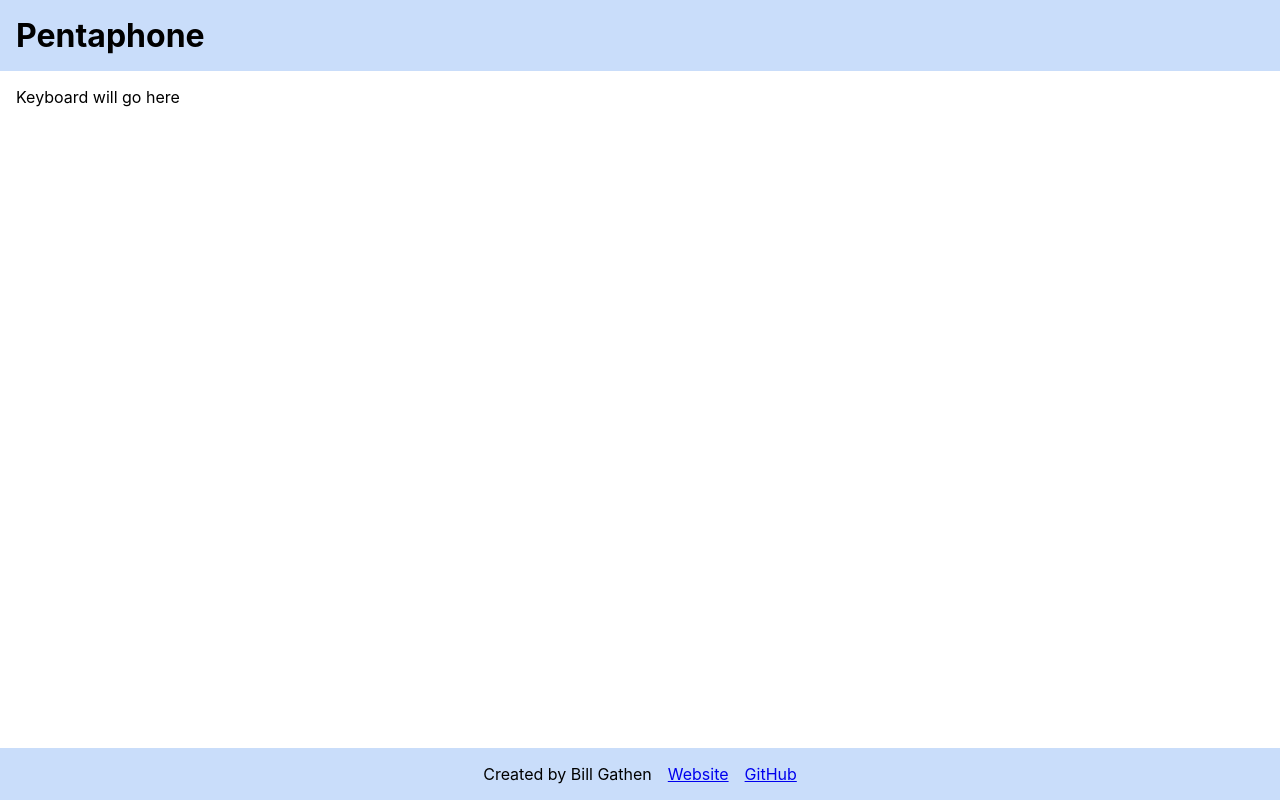
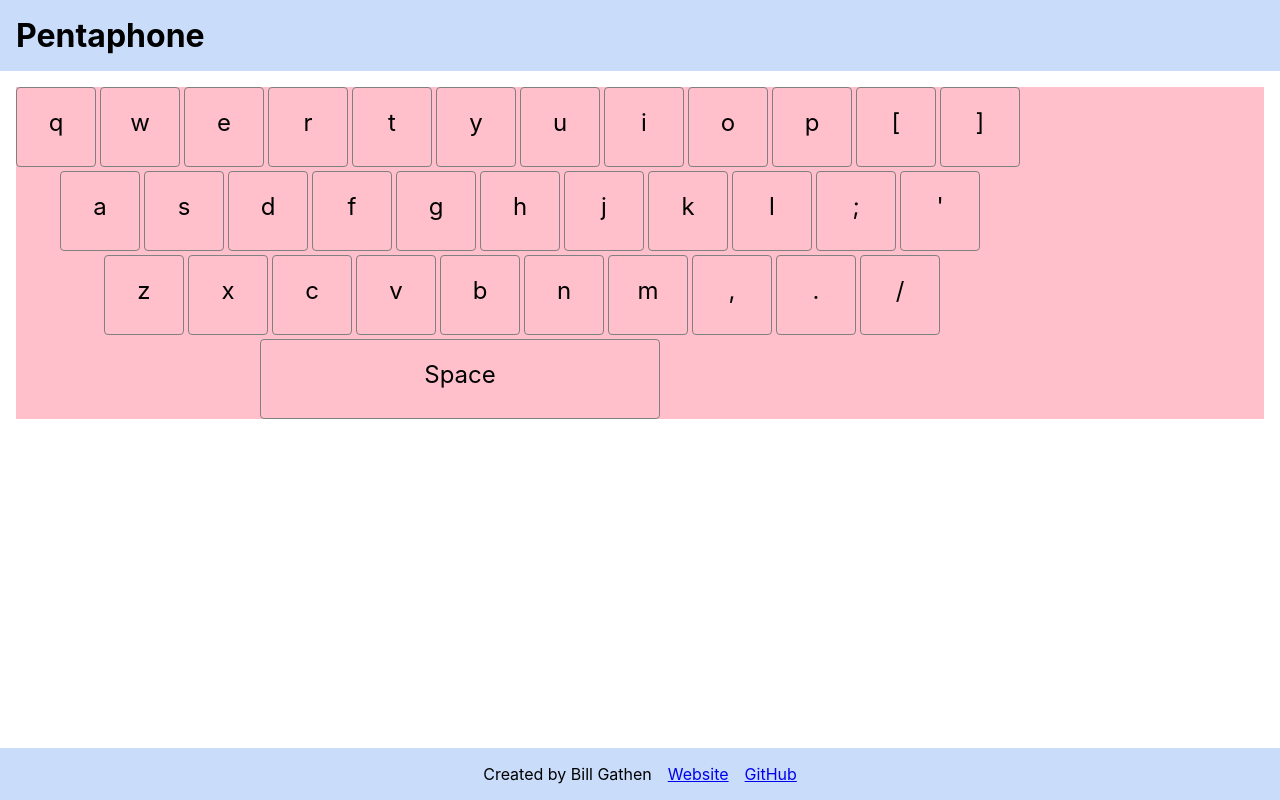
Before and after one commit to billgathen/pentaphone, a React (Create React App) app: page / in a window 1280 px wide. Built offline with nearby package versions, Linux system fonts and the light colour scheme.

Commit message:
Hardcoded keyboard layout

```diff
--- a/src/App.css
+++ b/src/App.css
@@ -7,6 +7,7 @@
 :root {
   --danger: rgb(225, 0, 0);
   --bg-accent: #c9ddfa;
+  --key-size: 5rem;
 }
 
 .app {
@@ -32,3 +33,41 @@
   justify-content: center;
   gap: 1rem;
 }
+
+.keyboard {
+  display: flex;
+  flex-direction: column;
+  align-content: space-around;
+  background-color: pink;
+  gap: 0.25rem;
+}
+
+.keyboard-row {
+  display: flex;
+  gap: 0.25rem;
+}
+
+.key {
+  border: 1px solid gray;
+  border-radius: 0.25rem;
+  font-size: x-large;
+  height: var(--key-size);
+  text-align: center;
+  padding-top: 1.25rem;
+}
+
+.letter-key {
+  width: var(--key-size);
+}
+
+.space-bar {
+  width: calc(var(--key-size) * 5);
+}
+
+.half-key-spacer {
+  width: calc(var(--key-size) / 2);
+}
+
+.space-bar-spacer {
+  width: calc(var(--key-size) * 3);
+}
--- a/src/App.js
+++ b/src/App.js
@@ -1,4 +1,5 @@
 import "./App.css";
+import Keyboard from "./Keyboard";
 
 function App() {
   return (
@@ -7,7 +8,7 @@ function App() {
         <h1>Pentaphone</h1>
       </div>
       <div className="main-interface">
-        <div>Keyboard will go here</div>
+        <Keyboard />
       </div>
       <div className="footer">
         <div>Created by Bill Gathen</div>
--- /dev/null
+++ b/src/Keyboard.js
@@ -0,0 +1,54 @@
+import React from "react";
+
+export default function Keyboard() {
+  return (
+    <div className="keyboard">
+      <div className="keyboard-row">
+        <div className="key letter-key">q</div>
+        <div className="key letter-key">w</div>
+        <div className="key letter-key">e</div>
+        <div className="key letter-key">r</div>
+        <div className="key letter-key">t</div>
+        <div className="key letter-key">y</div>
+        <div className="key letter-key">u</div>
+        <div className="key letter-key">i</div>
+        <div className="key letter-key">o</div>
+        <div className="key letter-key">p</div>
+        <div className="key letter-key">[</div>
+        <div className="key letter-key">]</div>
+      </div>
+      <div className="keyboard-row">
+        <div className="half-key-spacer"></div>
+        <div className="key letter-key">a</div>
+        <div className="key letter-key">s</div>
+        <div className="key letter-key">d</div>
+        <div className="key letter-key">f</div>
+        <div className="key letter-key">g</div>
+        <div className="key letter-key">h</div>
+        <div className="key letter-key">j</div>
+        <div className="key letter-key">k</div>
+        <div className="key letter-key">l</div>
+        <div className="key letter-key">;</div>
+        <div className="key letter-key">'</div>
+      </div>
+      <div className="keyboard-row">
+        <div className="half-key-spacer"></div>
+        <div className="half-key-spacer"></div>
+        <div className="key letter-key">z</div>
+        <div className="key letter-key">x</div>
+        <div className="key letter-key">c</div>
+        <div className="key letter-key">v</div>
+        <div className="key letter-key">b</div>
+        <div className="key letter-key">n</div>
+        <div className="key letter-key">m</div>
+        <div className="key letter-key">,</div>
+        <div className="key letter-key">.</div>
+        <div className="key letter-key">/</div>
+      </div>
+      <div className="keyboard-row">
+        <div className="space-bar-spacer"></div>
+        <div className="key space-bar">Space</div>
+      </div>
+    </div>
+  );
+}
```
